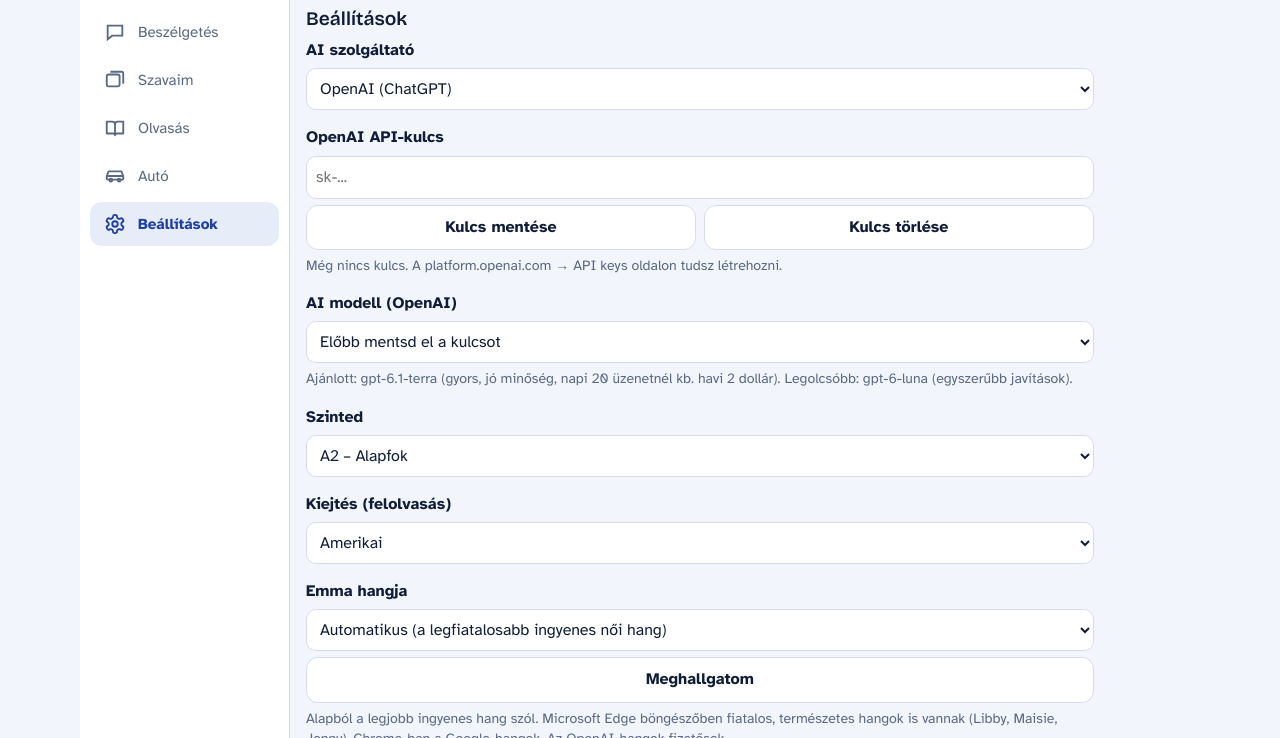
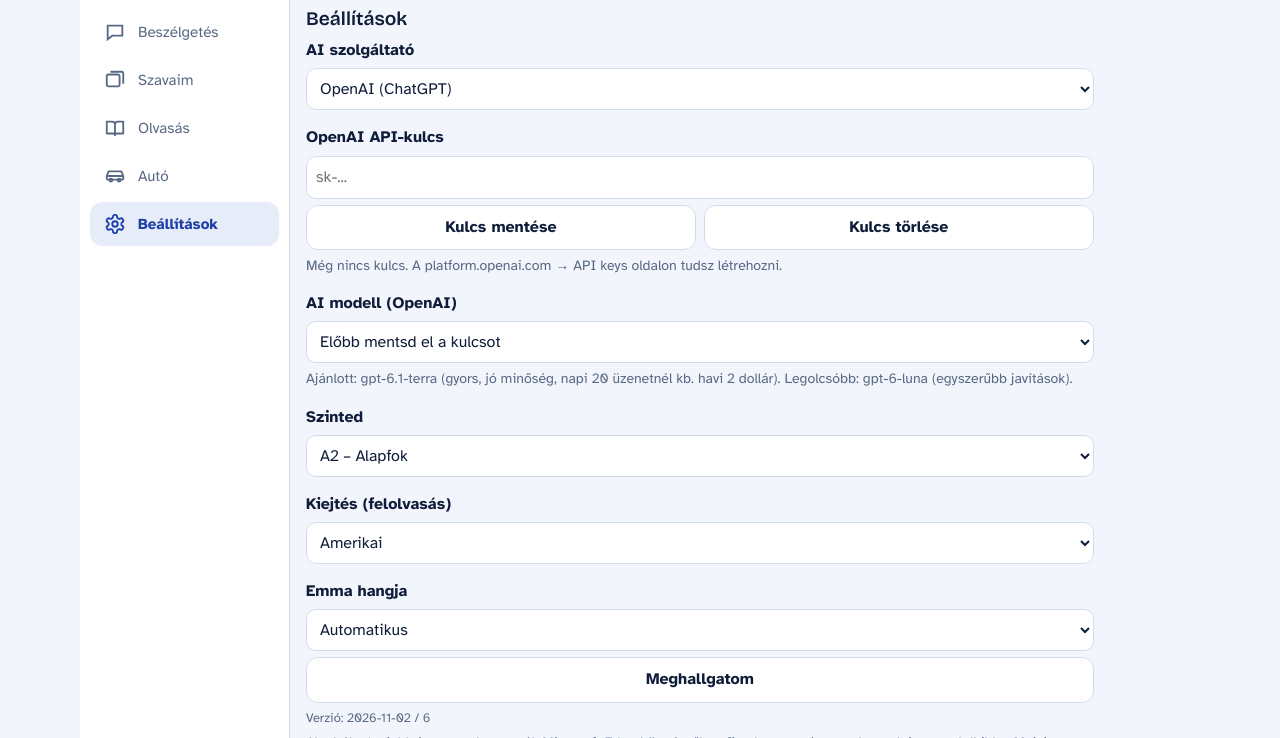
Before and after one commit to Rutra86/angol-app, a plain HTML site: page index.html in a window 1280 px wide. Shown: the part 62-800 px from the top of the page. Drawn offline with nearby package versions, Linux system fonts and the light colour scheme.

Commit message:
Hangválasztó: természetes hangok elöl, rövid nevek, verziószám a Beállításokban
Co-Authored-By: Claude Opus 5.5 <noreply@anthropic.com>
Claude-Session: https://claude.ai/code/session_016vR9MaVBneSxBcvSG9ST7h

```diff
--- a/index.html
+++ b/index.html
@@ -303,6 +303,7 @@ nav.tabs button{font-size:.75rem}
         <label for="voice">Emma hangja</label>
         <select id="voice"></select>
         <div class="row"><button class="btn" id="voice-test">Meghallgatom</button></div>
+        <span class="muted" style="font-size:.8rem">Verzió: 2026-11-02 / 6</span>
         <span class="muted" id="voice-note" style="font-size:.88rem">Alapból a legjobb ingyenes hang szól. Microsoft Edge böngészőben fiatalos, természetes hangok is vannak (Libby, Maisie, Jenny), Chrome-ban a Google-hangok. Az OpenAI-hangok fizetősek.</span>
       </div>
       <div class="field">
@@ -791,7 +792,11 @@ function renderVoices(){
   const en = voices.filter(v=>v.lang && v.lang.toLowerCase().startsWith("en"));
   let html = "";
   if(oaiKey()) html += `<optgroup label="OpenAI (fizetős)">${OAI_VOICES.map(([id,l])=>`<option value="openai:${id}">${l}</option>`).join("")}</optgroup>`;
-  html += `<optgroup label="Böngésző (ingyenes)"><option value="browser:">Automatikus (a legfiatalosabb ingyenes női hang)</option>${en.map(v=>`<option value="browser:${esc(v.name)}">${esc(v.name)} (${esc(v.lang)})</option>`).join("")}</optgroup>`;
+  const auto = pickVoice(S.settings.accent);
+  const nat = v => /natural|neural/i.test(v.name);
+  const short = v => v.name.replace(/^Microsoft\s+/i,"").replace(/\s*Online \(Natural\)\s*-\s*/i," – ").replace(/English \(United Kingdom\)/i,"brit").replace(/English \(United States\)/i,"amerikai");
+  en.sort((a,b)=>(nat(b)-nat(a)) || a.name.localeCompare(b.name));
+  html += `<optgroup label="Böngésző (ingyenes)"><option value="browser:">Automatikus${auto ? " – most: "+esc(short(auto)) : ""}</option>${en.map(v=>`<option value="browser:${esc(v.name)}">${nat(v) ? "★ " : ""}${esc(short(v))} (${esc(v.lang)})</option>`).join("")}</optgroup>`;
   sel.innerHTML = html; sel.value = voiceChoice();
   if(!sel.value) sel.value = "browser:";
 }
```
